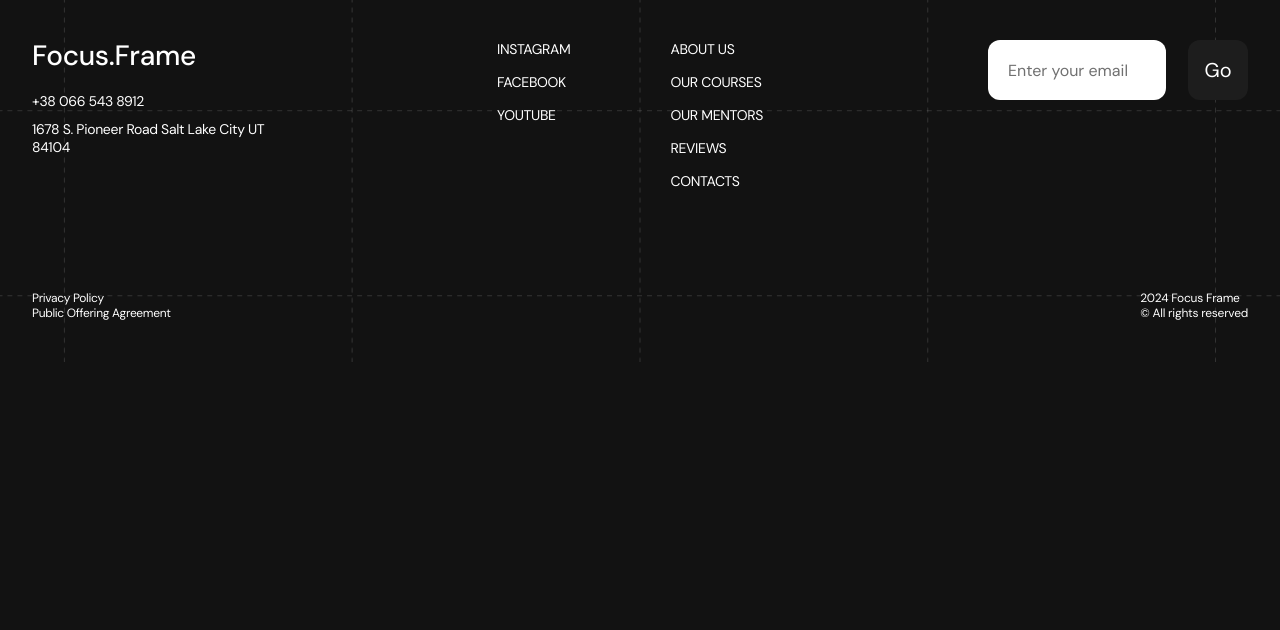
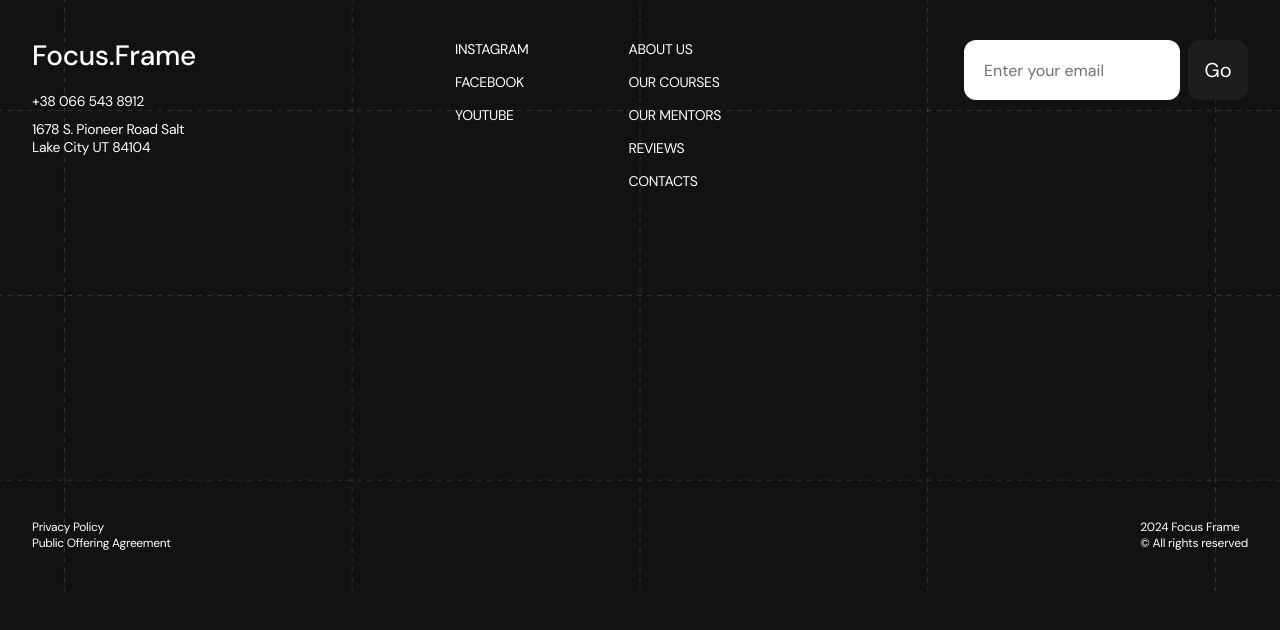
Before and after one commit to hllverel/group-d-html-css-poject-november, a website built with Vite: page src/index.html in a window 1280 px wide. Built offline with nearby package versions, Linux system fonts and the light colour scheme.

Commit message:
mobil,tablet desktop görünümü son kontrolleri yapıldı

```diff
--- a/src/css/main.css
+++ b/src/css/main.css
@@ -90,7 +90,7 @@ section ul {
 .footer {
   font-family: 'DM Sans', sans-serif;
   background-color: #000;
-  background-repeat:  repeat-y;
+  background-repeat: repeat-y;
   overflow: hidden;
   background: url('../images/graphic.png');
   background-size: 133% auto;
@@ -99,6 +99,7 @@ section ul {
   padding-top: 40px;
   position: relative;
   overflow: hidden;
+  min-height: 535px;
 }
 
 .footer ul {
@@ -128,6 +129,7 @@ section ul {
   align-items: flex-start;
   gap: 40px;
   margin-bottom: 40px;
+  min-height: 380px;
 }
 
 .footer-logo {
@@ -238,7 +240,7 @@ section ul {
   align-items: flex-end;
   gap: 80px;
   padding-top: 20px;
-  /*border-top: 1px solid rgba(255, 255, 255, 0.1);*/
+
 }
 
 .footer-policy {
@@ -269,7 +271,7 @@ section ul {
   margin: inherit;
   justify-content: flex-end;
 }
-/* grafik */
+/* grafik line */
 .footer-graphic-container {
   width: 0;
   margin: 0 auto 20px;
@@ -284,13 +286,12 @@ section ul {
 
 /* TABLET (768px and up) */
 @media (min-width: 768px) {
-  .footer{
+  .footer {
     background-size: 720px auto;
   }
   .footer-container {
     padding-left: 32px;
     padding-right: 32px;
-
   }
   .footer-graphic-container {
     max-width: 720px;
@@ -300,14 +301,15 @@ section ul {
   .footer-top {
     background-color: transparent;
     flex-direction: row;
-    flex-wrap: nowrap;
+    flex-wrap:wrap;
     align-items: flex-start;
     justify-content: space-between;
-    gap: 24px;
+    gap: 20px;
   }
 
   .footer-contacts {
-    flex: 0 0 240px;
+    flex: 0 0 180px;
+    min-width: 180px;
   }
   .footer-input {
     width: 100%;
@@ -315,16 +317,17 @@ section ul {
   }
 
   .footer-lists {
-    flex: 1;
+    flex: 1 1 auto;
     display: flex;
     justify-content: center;
-    gap: 50px;
+    gap: 30px;
+    min-width: 200px;
   }
 
   .footer-form {
-    flex: 0 0 260px;
+    flex: 0 1 240px;
     width: 100%;
-    max-width: 260px;
+    max-width: 240px;
     margin-left: 0;
     margin-top: 0;
   }
@@ -338,7 +341,7 @@ section ul {
 
 /* DESKTOP (1280px and up) */
 @media (min-width: 1280px) {
-  .footer{
+  .footer {
     background-size: 1440px auto;
   }
   .footer-top {
@@ -346,7 +349,13 @@ section ul {
     gap: 80px;
   }
   .footer-input {
-    max-width: 178px;
+    width: 216px;
+    max-width: 216px;
+    height: 60px;
+  }
+  .footer-btn {
+    width: 60px;
+    height: 60px;
   }
 
   .footer-lists {
@@ -360,4 +369,12 @@ section ul {
   .footer-form {
     max-width: 540px;
   }
+  /* TABLET FOOTER (768px - 1279px) */
+  @media (min-width: 768px) and (max-width: 1279px) {
+    .footer-bottom {
+      padding-top: 10px; /* 20px yerine daha az boşluk */
+      gap: 0; /* elemanlar arasındaki dikey boşluğu da kısıyoruz */
+      align-items: flex-start; /* alta yapışmasın, biraz yukarıda dursun */
+    }
+  }
 }
```
